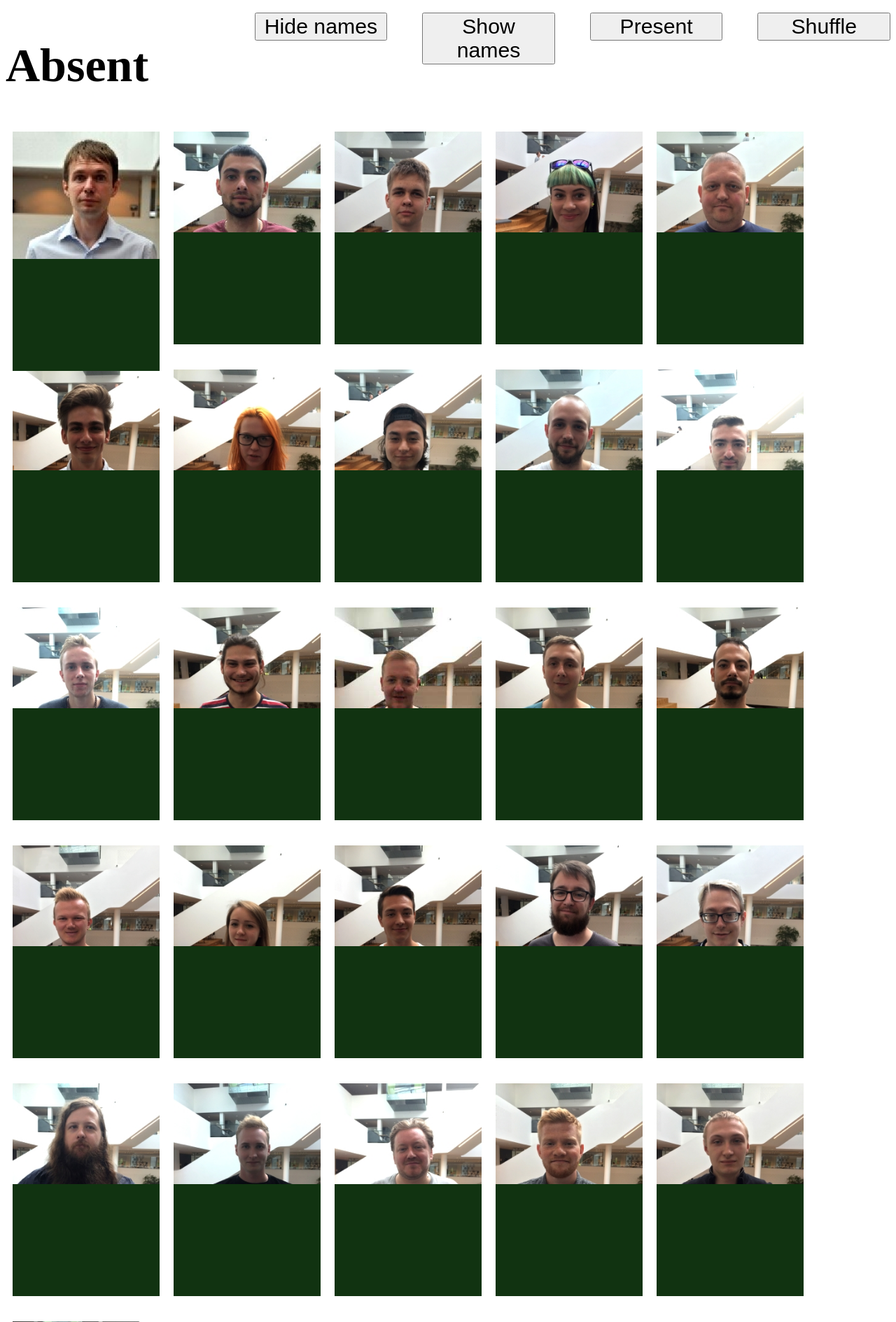
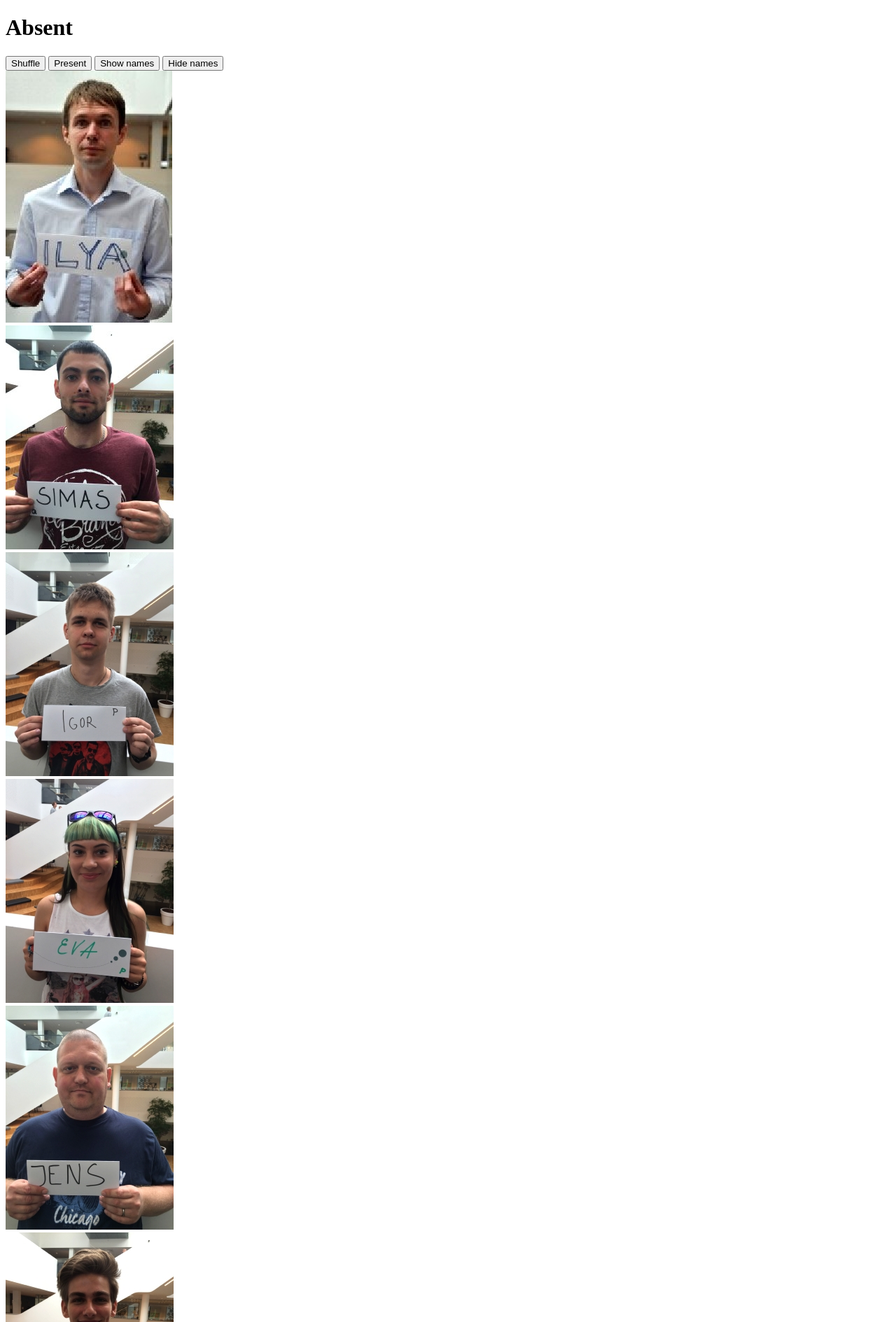
Before and after one commit to eaailkal/namegame, a PHP site: page / in a window 1280 px wide. Shown: the top 1889 px of the page at 70% size. Run offline with PHP 8.4, Linux system fonts and the light colour scheme.

```diff
--- a/index.php
+++ b/index.php
@@ -18,65 +18,7 @@ include "buttons.php";
         <meta http-equiv="Content-Type" content="text/html; charset=UTF-8">
         <title><?php echo $title ?></title>
 		<style>
-			.show img {
-				width:100%;
-			}
-			.hide img {
-				width:100%;
-			}
-			.show  {
-				display:block;
-			}
-			.hide {
-				display:none;
-			}
-			#article_list {
-				clear:both;
-			}
-			button {
-				float:right;
-				width:15%;
-				height:10%;
-				font-size:0.8cm;
-				margin-left:50px;
-				margin-top:10px;
-			}
-			article {
-				width: 210px;
-				height: 320px;
-				margin: 10px;
-				float: left;
-			}
-			.cover {
-				position: relative;
-				width:100%;
-				height:50%;
-				top:-140px;
-				background-color:#113311;
-			}
-			 .uncover {
-				position: relative;
-				width:20%;
-				height:10%;
-				top:-140px;
-				background-color:#113311;
-			}
-			.cover:hover, .uncover:hover {
-				opacity:0.3;
-			}
-			h1 {
-				float:left;
-				font-size:1.8cm;
-			}
-			@media only screen
-and (max-device-width : 400px)  {
-		  .cover {
-				opacity:0;
-			}
-			.cover:hover, .uncover:hover {
-				opacity:1;
-			}
-}
+
 		</style>
 	</head>
     <body>
```
